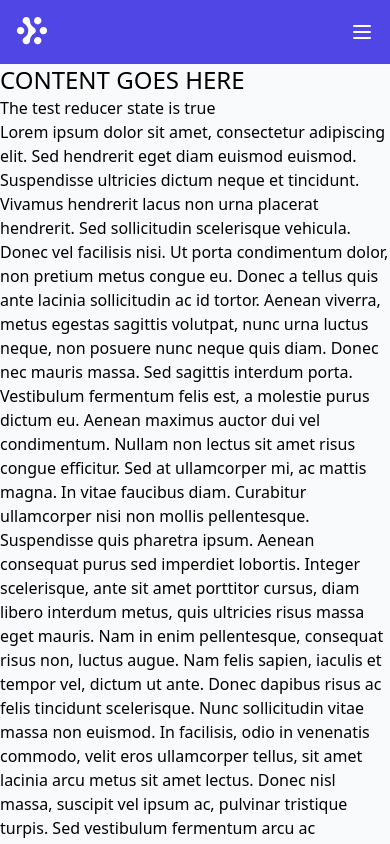
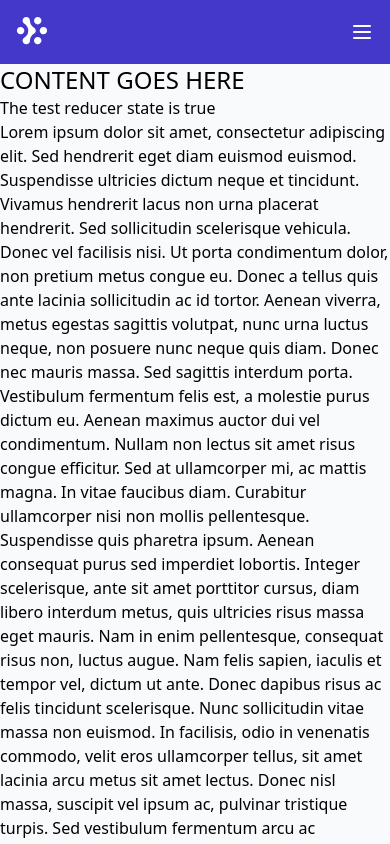
Before and after one commit to jro31/jethro-codes, a Next.js app: page / in a window 390 px wide. Built offline with nearby package versions, Linux system fonts and the light colour scheme; a web font is replaced by a local one.

Commit message:
Standardise and globalise nav colors

```diff
--- a/components/layout/navbar/DesktopSidebar.js
+++ b/components/layout/navbar/DesktopSidebar.js
@@ -5,12 +5,14 @@ import useIsCurrentPage from '../../../hooks/useIsCurrentPage';
 import { sectionOrder } from '..';
 import Logo from '../../ui/svg/Logo';
 
+import { navColorClasses } from '.';
+
 const DesktopSidebar = () => {
   const sectionDetails = useSectionDetails();
   const isCurrentPage = useIsCurrentPage();
 
   return (
-    <div className='hidden w-28 bg-indigo-700 overflow-y-auto md:block'>
+    <div className={`hidden w-28 overflow-y-auto md:block ${navColorClasses.background}`}>
       <div className='w-full py-6 flex flex-col items-center'>
         <div className='flex-shrink-0 flex items-center'>
           <div className='w-8 h-8'>
@@ -26,16 +28,16 @@ const DesktopSidebar = () => {
                   className={`group w-full p-3 rounded-md flex flex-col items-center text-xs font-medium
                     ${
                       isCurrentPage(sectionName)
-                        ? 'bg-indigo-800 text-white'
-                        : 'text-indigo-100 hover:bg-indigo-800 hover:text-white'
+                        ? `${navColorClasses.activeBackground} ${navColorClasses.activeText}`
+                        : `${navColorClasses.text} hover:${navColorClasses.activeBackground} hover:${navColorClasses.activeText}`
                     }`}
                   aria-current={isCurrentPage(sectionName) ? 'page' : undefined}
                 >
                   <section.icon
                     className={`h-6 w-6 ${
                       isCurrentPage(sectionName)
-                        ? 'text-white'
-                        : 'text-indigo-300 group-hover:text-white'
+                        ? navColorClasses.activeIcon
+                        : `group-hover:${navColorClasses.activeIcon} ${navColorClasses.icon}`
                     }`}
                     aria-hidden='true'
                   />
--- a/components/layout/navbar/MobileNavbar.js
+++ b/components/layout/navbar/MobileNavbar.js
@@ -7,6 +7,7 @@ import useSectionDetails from '../../../hooks/useSectionDetails';
 import useIsCurrentPage from '../../../hooks/useIsCurrentPage';
 import { sectionOrder } from '..';
 import Logo from '../../ui/svg/Logo';
+import { navColorClasses } from '.';
 
 const MobileNavbar = () => {
   const [mobileMenuOpen, setMobileMenuOpen] = useState(false);
@@ -17,14 +18,16 @@ const MobileNavbar = () => {
     <>
       <div className='flex-1 min-w-0 flex flex-col overflow-hidden'>
         <div className='md:hidden'>
-          <div className='bg-indigo-600 py-2 px-4 flex items-center justify-between sm:px-6 lg:px-8'>
+          <div
+            className={`py-2 px-4 flex items-center justify-between sm:px-6 lg:px-8 ${navColorClasses.background}`}
+          >
             <div className='h-8 w-8'>
               <Logo />
             </div>
             <div>
               <button
                 type='button'
-                className='-mr-3 h-12 w-12 inline-flex items-center justify-center bg-indigo-600 rounded-md text-white hover:bg-indigo-700 focus:outline-none focus:ring-2 focus:ring-inset focus:ring-white'
+                className={`-mr-3 h-12 w-12 inline-flex items-center justify-center rounded-md focus:outline-none focus:ring-2 focus:ring-inset focus:${navColorClasses.ring} ${navColorClasses.background} hover:${navColorClasses.activeBackground} ${navColorClasses.activeIcon}`}
                 onClick={() => setMobileMenuOpen(true)}
               >
                 <span className='sr-only'>Open sidebar</span>
@@ -59,7 +62,9 @@ const MobileNavbar = () => {
               leaveFrom='translate-x-0'
               leaveTo='-translate-x-full'
             >
-              <div className='relative max-w-xs w-full bg-indigo-700 pt-5 pb-4 flex-1 flex flex-col'>
+              <div
+                className={`relative max-w-xs w-full pt-5 pb-4 flex-1 flex flex-col ${navColorClasses.background}`}
+              >
                 <Transition.Child
                   as={Fragment}
                   enter='ease-in-out duration-300'
@@ -72,10 +77,13 @@ const MobileNavbar = () => {
                   <div className='absolute top-1 right-0 -mr-14 p-1'>
                     <button
                       type='button'
-                      className='h-12 w-12 rounded-full flex items-center justify-center focus:outline-none focus:ring-2 focus:ring-white'
+                      className={`h-12 w-12 rounded-full flex items-center justify-center focus:outline-none focus:ring-2 focus:${navColorClasses.ring}`}
                       onClick={() => setMobileMenuOpen(false)}
                     >
-                      <XIcon className='h-6 w-6 text-white' aria-hidden='true' />
+                      <XIcon
+                        className={`h-6 w-6 ${navColorClasses.activeIcon}`}
+                        aria-hidden='true'
+                      />
                       <span className='sr-only'>Close sidebar</span>
                     </button>
                   </div>
@@ -96,16 +104,16 @@ const MobileNavbar = () => {
                               onClick={() => setMobileMenuOpen(false)}
                               className={`group py-2 px-3 rounded-md flex items-center text-sm font-medium ${
                                 isCurrentPage(sectionName)
-                                  ? 'bg-indigo-800 text-white'
-                                  : 'text-indigo-100 hover:bg-indigo-800 hover:text-white'
+                                  ? `${navColorClasses.activeBackground} ${navColorClasses.activeText}`
+                                  : `${navColorClasses.text} hover:${navColorClasses.activeBackground} hover:${navColorClasses.activeText}`
                               }`}
                               aria-current={isCurrentPage(sectionName) ? 'page' : undefined}
                             >
                               <section.icon
                                 className={`mr-3 h-6 w-6 ${
                                   isCurrentPage(sectionName)
-                                    ? 'text-white'
-                                    : 'text-indigo-300 group-hover:text-white'
+                                    ? navColorClasses.activeIcon
+                                    : `group-hover:${navColorClasses.activeIcon} ${navColorClasses.icon}`
                                 }`}
                                 aria-hidden='true'
                               />
--- a/components/layout/navbar/index.js
+++ b/components/layout/navbar/index.js
@@ -1,5 +1,15 @@
 import DesktopSidebar from './desktopSidebar';
 import MobileNavbar from './MobileNavbar';
+
+export const navColorClasses = {
+  background: 'bg-indigo-700',
+  activeBackground: 'bg-indigo-800',
+  icon: 'text-indigo-300', // Restart the server on changing this
+  activeIcon: 'text-white', // Restart the server on changing this
+  text: 'text-indigo-100',
+  activeText: 'text-white',
+  ring: 'ring-white',
+};
 
 const Navbar = () => {
   return (
```
